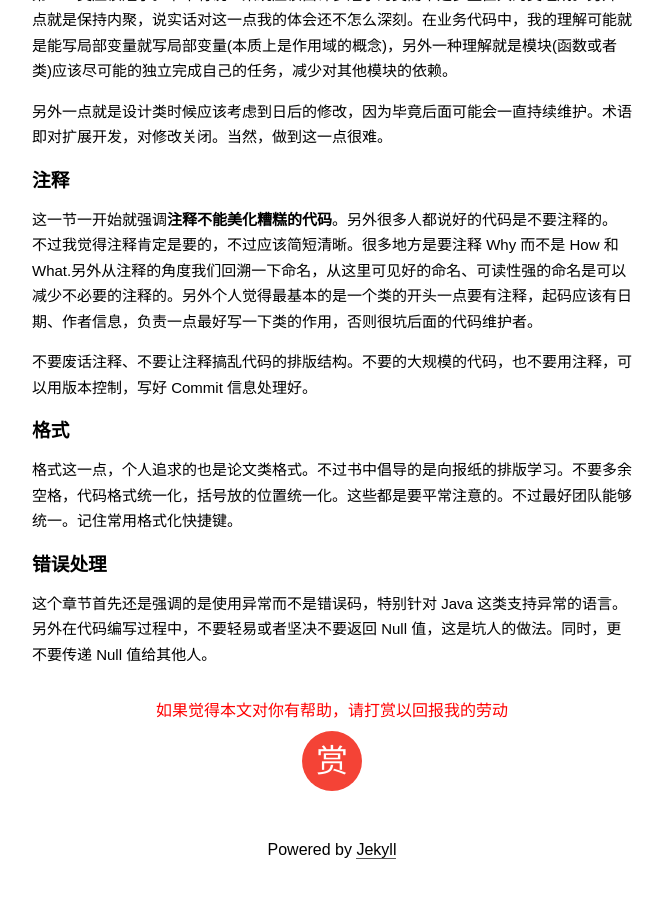
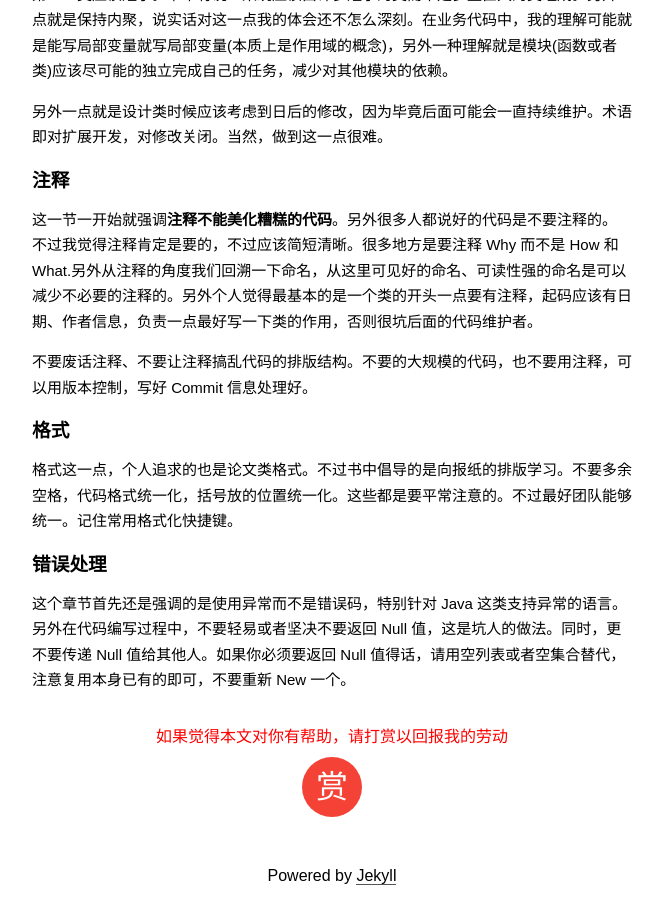
Before and after one commit to wuchangfeng/wuchangfeng.github.io, a Jekyll site: the page built from _posts/2019-03-22-good-habits-for-coding.md, in a window 1280 px wide and 900 px high, scrolled down 1571 px. Shown: the whole window, without its empty margins (308-971 px from the left). Built offline with Jekyll 4.4.1, drawn with Linux system fonts in a browser that asks for light colours; some web fonts are replaced; comment, search, counter and statistics services are not loaded; before the commit the page ends 2445 px from its top, so only the background shows below that.

```diff
--- a/_posts/2019-03-22-good-habits-for-coding.md
+++ b/_posts/2019-03-22-good-habits-for-coding.md
@@ -51,4 +51,4 @@
 
 ### 错误处理
 
-这个章节首先还是强调的是使用异常而不是错误码，特别针对 Java 这类支持异常的语言。另外在代码编写过程中，不要轻易或者坚决不要返回 Null 值，这是坑人的做法。同时，更不要传递 Null 值给其他人。
+这个章节首先还是强调的是使用异常而不是错误码，特别针对 Java 这类支持异常的语言。另外在代码编写过程中，不要轻易或者坚决不要返回 Null 值，这是坑人的做法。同时，更不要传递 Null 值给其他人。如果你必须要返回 Null 值得话，请用空列表或者空集合替代，注意复用本身已有的即可，不要重新 New 一个。
```
